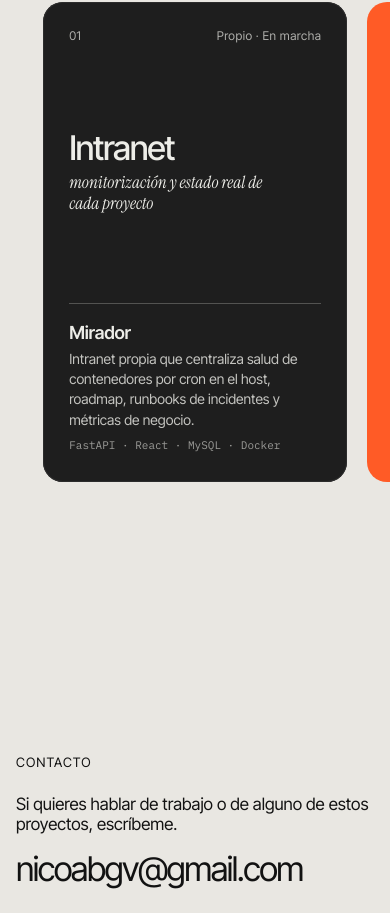
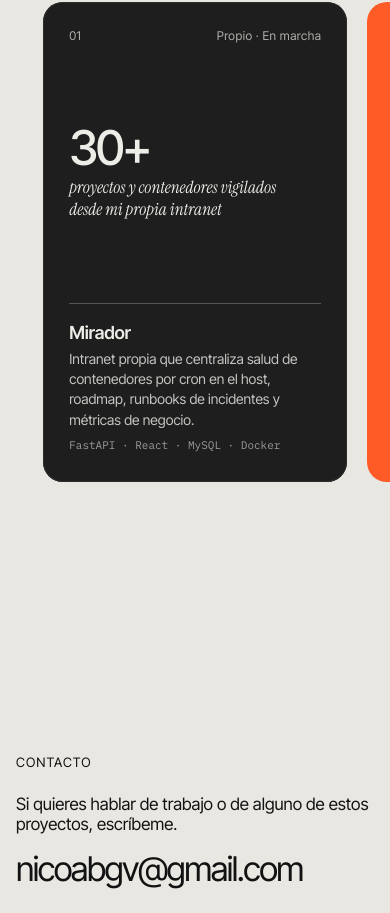
Before and after one commit to nicoabgv/nicoabgv.github.io, a React (Vite) app: page / in a window 390 px wide. Shown: the part 3835-4748 px from the top of the page. Built offline with nearby package versions, Linux system fonts and the light colour scheme.

Commit message:
feat: replace card hooks with concise metrics and update section kicker

```diff
--- a/src/App.tsx
+++ b/src/App.tsx
@@ -57,7 +57,7 @@ const T = {
       ['Publicar', 'Instagram y TikTok, tras revisión'],
       ['Métricas', 'lo que funciona vuelve a las guías'],
     ],
-    behindKicker: 'Lo que no se ve',
+    behindKicker: 'Arquitectura & Sistemas',
     behindTitle: (
       <>
         Lo que hay <em>detrás.</em>
@@ -115,7 +115,7 @@ const T = {
       ['Publish', 'Instagram and TikTok, after review'],
       ['Metrics', 'what works feeds the guidelines'],
     ],
-    behindKicker: 'Behind the scenes',
+    behindKicker: 'Architecture & Systems',
     behindTitle: (
       <>
         What runs <em>underneath.</em>
--- a/src/app.css
+++ b/src/app.css
@@ -385,11 +385,11 @@
 }
 .fo-tile-big {
   margin: auto 0 8px;
-  font-size: clamp(34px, 4.2vw, 68px);
+  font-size: clamp(48px, 6vw, 96px);
   font-weight: 500;
-  line-height: 0.95;
-  letter-spacing: -0.04em;
-  overflow-wrap: break-word;
+  line-height: 0.9;
+  letter-spacing: -0.05em;
+  white-space: nowrap;
 }
 .fo-tile-lead {
   margin: 0 0 auto;
--- a/src/data/work.ts
+++ b/src/data/work.ts
@@ -222,11 +222,11 @@ export const JOBS: Job[] = [
     stack: ['FastAPI', 'React', 'MySQL', 'Docker'],
     es: {
       detail: ['Intranet propia que centraliza salud de contenedores por cron en el host, roadmap, runbooks de incidentes y métricas de negocio.'],
-      hook: ['Intranet', 'monitorización y estado real de cada proyecto'],
+      hook: ['30+', 'proyectos y contenedores vigilados desde mi propia intranet'],
     },
     en: {
       detail: ['In-house intranet centralising host container health via cron, roadmap, incident runbooks, and business metrics.'],
-      hook: ['Intranet', 'monitoring and live status across every project'],
+      hook: ['30+', 'projects and containers monitored from my own intranet'],
     },
   },
   {
@@ -237,12 +237,12 @@ export const JOBS: Job[] = [
     es: {
       title: 'Infraestructura',
       detail: ['VPS propio con Docker, proxy inverso Nginx, MySQL y Redis centrales, aislamiento de puertos en localhost y copias diarias off-site.'],
-      hook: ['VPS', 'despliegue en contenedores con defensa perimetral'],
+      hook: ['1', 'VPS propio con Docker, Nginx y copias diarias fuera'],
     },
     en: {
       title: 'Infrastructure',
       detail: ['Dedicated VPS with Docker, Nginx reverse proxy, shared MySQL and Redis, localhost port binding, and daily off-site backups.'],
-      hook: ['VPS', 'containerised deployments with perimeter defence'],
+      hook: ['1', 'dedicated VPS running Docker, Nginx and daily off-site backups'],
     },
   },
   {
@@ -253,11 +253,11 @@ export const JOBS: Job[] = [
     stack: ['Kotlin', 'SQLite', 'React', 'Android'],
     es: {
       detail: ['Arquitectura local-first con Hub Kotlin/JVM y SQLite para pedidos, caja, cobros y stock resistentes a caídas de internet.'],
-      hook: ['Local-first', 'cobro y pedidos resilientes sin depender de la nube'],
+      hook: ['100%', 'operativo en cobro y pedidos aunque se caiga internet'],
     },
     en: {
       detail: ['Local-first architecture with Kotlin/JVM Hub and SQLite for orders, till, payments, and stock resilient to network drops.'],
-      hook: ['Local-first', 'resilient till and orders without cloud dependency'],
+      hook: ['100%', 'operational for orders and billing even offline'],
     },
   },
   {
@@ -266,14 +266,14 @@ export const JOBS: Job[] = [
     status: 'live',
     stack: ['Node.js', 'Python', 'React', 'GPU'],
     es: {
-      title: 'Plataforma de IA & Reconocimiento Facial',
+      title: 'Biometría & Reconocimiento Facial',
       detail: ['Arquitectura desacoplada: API en Node, panel SPA en React y microservicio de biometría facial en Python (face_mvp) integrado en pipeline en vivo.'],
-      hook: ['Biometría', 'pipeline de reconocimiento facial y transcripción en vivo'],
+      hook: ['RTX', 'reconocimiento facial y transcripción acelerados por GPU'],
     },
     en: {
-      title: 'AI Platform & Facial Recognition',
+      title: 'Biometrics & Facial Recognition',
       detail: ['Decoupled architecture: Node API, React SPA dashboard, and Python face biometrics microservice (face_mvp) integrated into a live pipeline.'],
-      hook: ['Biometrics', 'live facial recognition pipeline and audio transcription'],
+      hook: ['RTX', 'hardware-accelerated facial recognition and transcription'],
     },
   },
   {
@@ -284,12 +284,12 @@ export const JOBS: Job[] = [
     es: {
       title: 'Clips Automatizados con IA',
       detail: ['Pipeline de corte inteligente de vídeo con transcripción automática mediante Whisper y detección de caras acelerada por hardware.'],
-      hook: ['GPU propia', 'transcripción y segmentación de vídeo aceleradas por hardware'],
+      hook: ['0', 'edición manual: corte y transcripción automatizados con IA'],
     },
     en: {
       title: 'Automated AI Video Clipping',
       detail: ['Intelligent video clipping pipeline with automated Whisper transcription and hardware-accelerated face detection.'],
-      hook: ['In-house GPU', 'hardware-accelerated transcription and video segmentation'],
+      hook: ['0', 'manual editing: automated video clipping and transcription'],
     },
   },
   {
@@ -300,12 +300,12 @@ export const JOBS: Job[] = [
     es: {
       title: 'Análisis Electoral con LLM',
       detail: ['Explorador de microdatos sociopolíticos por olas con un motor LLM que redacta conclusiones narrativas y genera gráficos analíticos.'],
-      hook: ['DeepSeek', 'análisis narrativo de sondeos y microdatos electorales'],
+      hook: ['LLM', 'extracción de narrativa y gráficos sobre olas de microdatos'],
     },
     en: {
       title: 'Electoral Analysis with LLMs',
       detail: ['Sociopolitical microdata explorer across waves with an LLM engine drafting narrative conclusions and generating analytical charts.'],
-      hook: ['DeepSeek', 'narrative analysis of polling waves and electoral microdata'],
+      hook: ['LLM', 'narrative extraction and charts from electoral microdata waves'],
     },
   },
   {
@@ -316,12 +316,12 @@ export const JOBS: Job[] = [
     es: {
       title: 'Inteligencia Geoespacial',
       detail: ['Plataforma de audiencias sobre mapas y puntos de interés alimentada de forma continua mediante canalizaciones de scraping sobre boletines oficiales.'],
-      hook: ['Geoespacial', 'mapa de audiencias y puntos de interés alimentado por boletines'],
+      hook: ['24/7', 'extracción automatizada de audiencias desde boletines oficiales'],
     },
     en: {
       title: 'Geospatial Intelligence',
       detail: ['Audience and points-of-interest mapping platform continuously fed by automated web scraping pipelines over official gazettes.'],
-      hook: ['Geospatial', 'audience and POI mapping fed by official gazettes'],
+      hook: ['24/7', 'automated audience extraction from official gazettes'],
     },
   },
   {
@@ -332,11 +332,11 @@ export const JOBS: Job[] = [
     stack: ['Python', 'Streamlit', 'pandas', 'Altair'],
     es: {
       detail: ['Motor determinista que reparte cada ingreso según un safety score (liquidez, colchón, metas), sin modelos opacos.'],
-      hook: ['Matemático', 'reparto financiero adaptativo con reglas explicables'],
+      hook: ['0%', 'azar: reparto financiero adaptativo con reglas deterministas'],
     },
     en: {
       detail: ['Deterministic engine splitting income via a safety score (liquidity, buffer, goals), without opaque models.'],
-      hook: ['Mathematical', 'adaptive financial split with explainable rules'],
+      hook: ['0%', 'chance: adaptive financial split with deterministic rules'],
     },
   },
   {
@@ -347,11 +347,11 @@ export const JOBS: Job[] = [
     stack: ['Node.js', 'TypeScript', 'PostgreSQL', 'Redis'],
     es: {
       detail: ['Sistema de auditoría y sondas que verifican el contenido real de los servicios para detectar degradaciones que un ping 200 no ve.'],
-      hook: ['Observabilidad', 'auditoría de eventos y sondas activas de contenido'],
+      hook: ['3.600', 'eventos de telemetría y auditoría con sondas activas'],
     },
     en: {
       detail: ['Audit and probe system checking actual page content to catch regressions that a simple HTTP 200 ping misses.'],
-      hook: ['Observability', 'event audit trails and deep content probes'],
+      hook: ['3,600', 'telemetry and audit events with deep content probes'],
     },
   },
   {
@@ -362,11 +362,11 @@ export const JOBS: Job[] = [
     stack: ['FastAPI', 'PostgreSQL', 'Celery', 'GotelGest'],
     es: {
       detail: ['Sincronización segura con el ERP corporativo (GotelGest) e integración con el sistema de cobros bajo contrato de solo lectura.'],
-      hook: ['Integración ERP', 'sincronización con el sistema de gestión y cobros'],
+      hook: ['ERP', 'sincronización directa de clientes y facturas con GotelGest'],
     },
     en: {
       detail: ['Secure sync with the corporate ERP (GotelGest) and integration with the collections system under read-only contracts.'],
-      hook: ['ERP Integration', 'synchronisation with corporate billing and collections'],
+      hook: ['ERP', 'direct sync of customers and invoices with GotelGest'],
     },
   },
 ];
```
